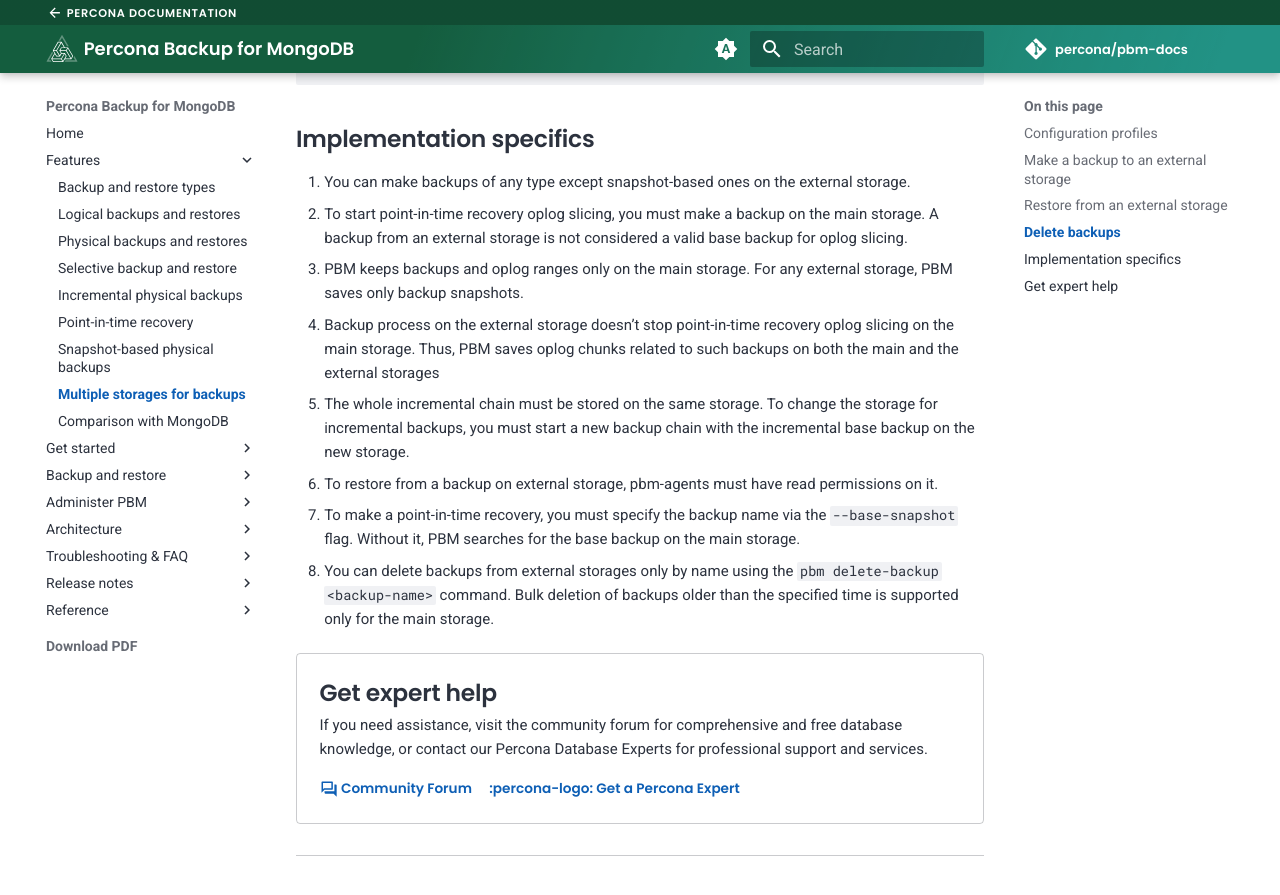
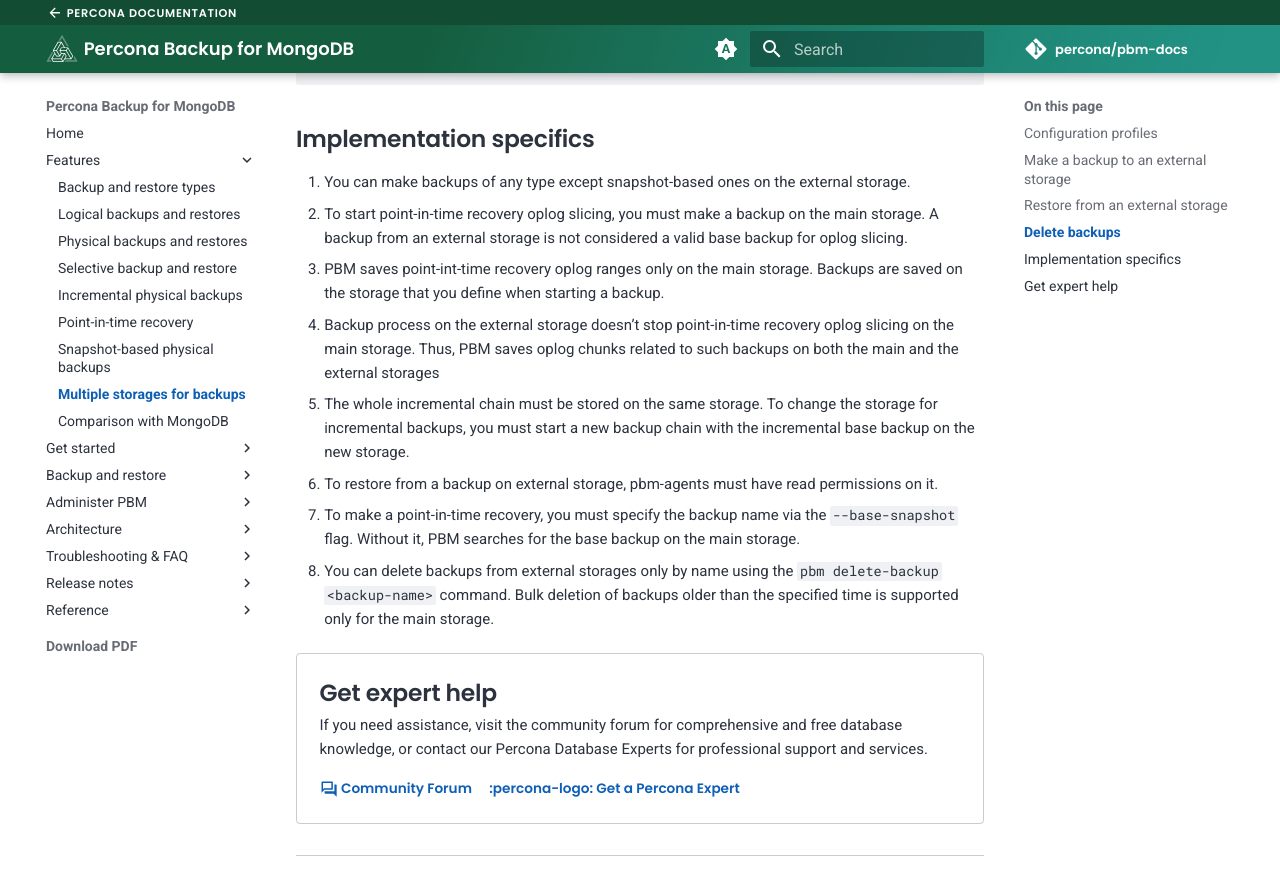
Before and after one commit to percona/pbm-docs, an MkDocs documentation site: the page built from docs/features/multi-storage.md, in a window 1280 px wide and 900 px high, scrolled down 2519 px. Shown: the top 895 px of the window. Built offline with MkDocs 1.6.1 and Material for MkDocs 9.7.7, drawn with Linux system fonts in a browser that asks for light colours; nearby versions of some CDN libraries; comment, search, counter and statistics services are not loaded.

Commit message:
Reword clause about pitr chunks

```diff
--- a/docs/features/multi-storage.md
+++ b/docs/features/multi-storage.md
@@ -116,7 +116,7 @@
 
 1. You can make backups of any type except snapshot-based ones on the external storage.
 2. To start point-in-time recovery oplog slicing, you must make a backup on the main storage. A backup from an external storage is not considered a valid base backup for oplog slicing.
-3. PBM keeps backups and oplog ranges only on the main storage. For any external storage, PBM saves only backup snapshots.
+3. PBM saves point-int-time recovery oplog ranges only on the main storage. Backups are saved on the storage that you define when starting a backup.
 4. Backup process on the external storage doesn’t stop point-in-time recovery oplog slicing on the main storage. Thus, PBM saves oplog chunks related to such backups on both the main and the external storages
 5.	The whole incremental chain must be stored on the same storage. To change the storage for incremental backups, you must start a new backup chain with the incremental base backup on the new storage.
 6.	To restore from a backup on external storage, pbm-agents must have read permissions on it.
```
